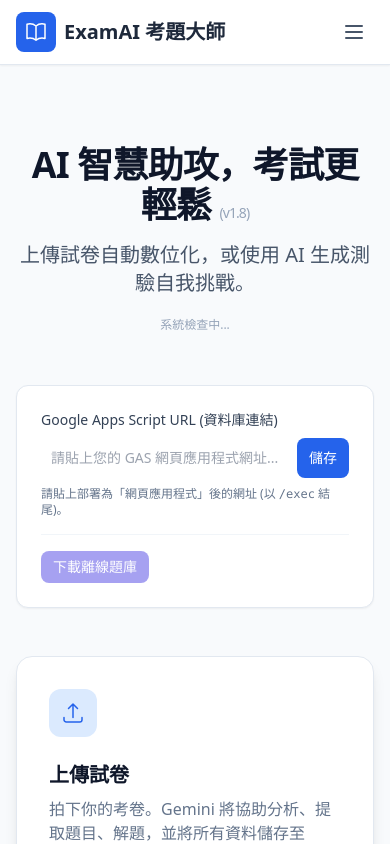
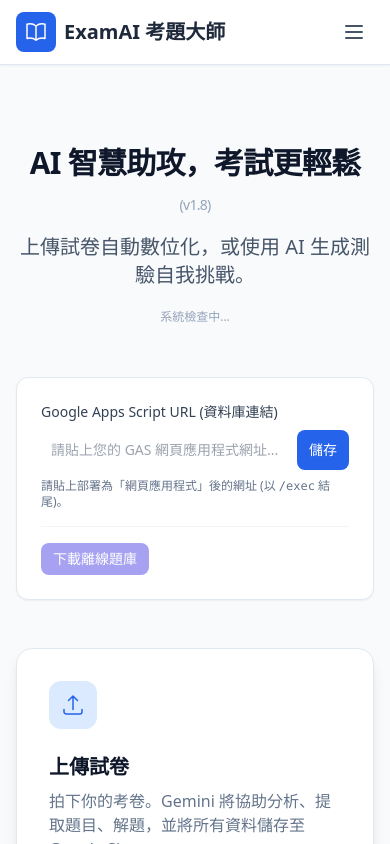
Before and after one commit to yangts1021/examAI, a React (Vite) app: page / in a window 390 px wide. Shown: the top 844 px of the page. Built offline with nearby package versions, Linux system fonts and the light colour scheme.

Commit message:
style: 調整首頁標題字體大小從 `text-4xl` 為 `text-3xl`。

```diff
--- a/pages/HomePage.tsx
+++ b/pages/HomePage.tsx
@@ -74,7 +74,7 @@
   return (
     <div className="flex flex-col items-center justify-center py-12 space-y-12">
       <div className="text-center space-y-4 max-w-2xl">
-        <h2 className="text-4xl font-extrabold text-slate-900 tracking-tight sm:text-5xl">
+        <h2 className="text-3xl font-extrabold text-slate-900 tracking-tight sm:text-5xl">
           AI 智慧助攻，考試更輕鬆 <span className="text-sm font-normal text-slate-400">(v1.8)</span>
         </h2>
         <p className="text-xl text-slate-600">
```
